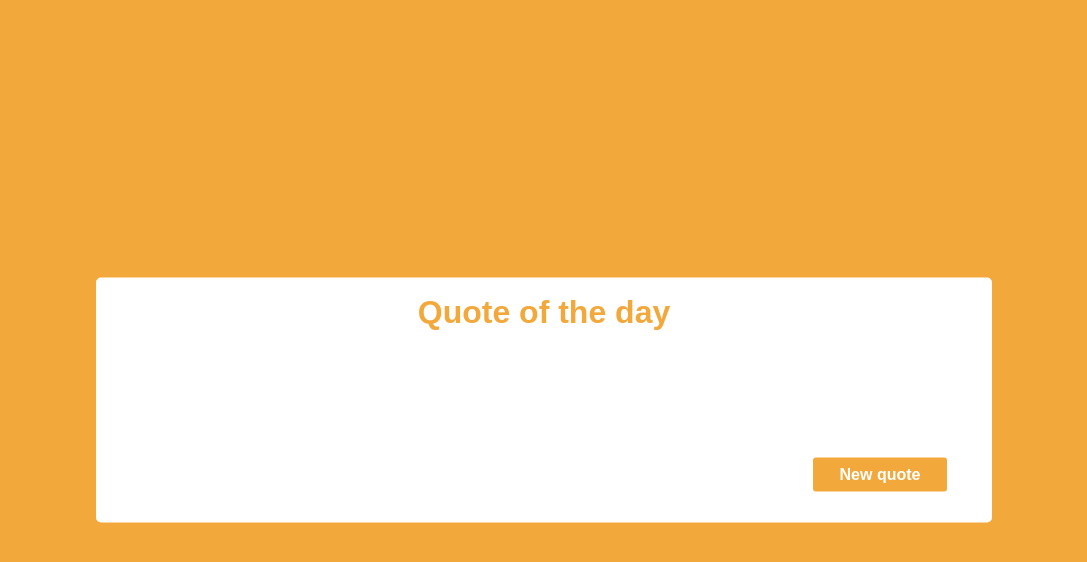
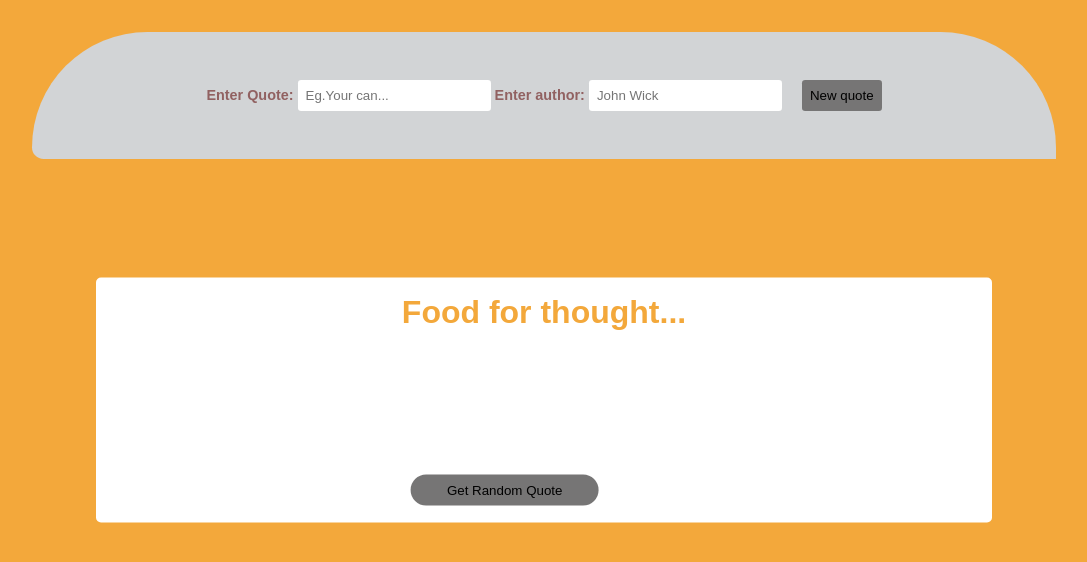
Before and after one commit to gai93003/Quote-generator-app, a plain HTML site: page frontend/index.html in a window 1280 px wide. Shown: the whole page, without its empty margins (96-1183 px from the left). Drawn offline with Linux system fonts and the light colour scheme; no server answers.

Commit message:
New updates on the app

```diff
--- a/frontend/index.html
+++ b/frontend/index.html
@@ -9,10 +9,23 @@
   </head>
   <body>
     <div class="container">
-      <h1>Quote of the day</h1>
+      <h1>Food for thought...</h1>
       <p id="quote"></p>
       <p id="author"></p>
-      <button type="button" id="new-quote">New quote</button>
+      <div>
+      <button type="button" id="new-quote">Get Random Quote</button>
+      </div>
     </div>
+    <form action="" id="new-quote-form">
+      <fieldset>
+<label for="quote-inpt">Enter Quote:
+        <input id="quote-inpt" type="text" placeholder="Eg.Your can..." required>
+      </label>
+      <label for="author-inpt">Enter author:
+        <input type="text" id="author-inpt", placeholder="John Wick" required>
+      </label>
+      <button type="submit">New quote</button>
+      </fieldset>
+    </form>
   </body>
 </html>
--- a/frontend/quote.mjs
+++ b/frontend/quote.mjs
@@ -18,6 +18,42 @@ const displayQuotes = (data) => {
 
 }
 
+// Submit new quote to the server
+
+const submitQuote = async (event) => {
+  event.preventDefault();
+
+  const quote = document.getElementById('quote-inpt').value.trim();
+  const author = document.getElementById('author-inpt').value.trim();
+
+  if (!quote || !author) {
+    alert("Please fill in both fields, thanks..");
+    return;
+  }
+
+  try {
+    const response = await fetch(url, {
+      method: "POST",
+      headers: {"Content-Type": "application/json"},
+      body: JSON.stringify({ quote, author })
+    });
+
+    if (response.ok) {
+      alert("Quote added successfully! Yahhh");
+      document.getElementById('new-quote-form').reset();
+      getQuote();
+    }
+    else {
+      alert("Failed to add quote.");
+    }
+  }
+  catch (error) {
+    console.error("Error submitting quote:". error);
+  }
+};
+
+document.getElementById('new-quote-form').addEventListener('submit', submitQuote);
+
 document.getElementById('new-quote').addEventListener('click', getQuote);
 
 window.onload = getQuote();
--- a/frontend/style.css
+++ b/frontend/style.css
@@ -35,22 +35,45 @@ p#quote {
 }
 
 button {
-  padding: 0.5rem;
-  margin: 0.5rem 0 1rem;
+  background: rgb(118, 117, 117);
+  margin-left: 1rem;
+}
+
+#new-quote-form fieldset {
+  border: none;
+}
+
+input#quote-inpt, input#author-inpt, form button {
+  padding:0.5rem;
+  border: none;
+  border-radius: 0.2rem;
   outline: none;
   border: none;
-  font-size: 16px;
-  float: right;
-  width: 15%;
-  float: right;
-  justify-self: end;
-  left: 80%;
+}
+
+.container div {
   position: absolute;
-  top: 70%;
-  font-weight: 600;
-  border-radius: 3px;
-  background-color: #f3a83b;
-  color: #fff;
+  bottom: 1px;
+  left: 1px;
+  width: 70%;
+  margin: 0 auto;
+  margin-bottom: 1rem;
+  transform: translate(50%);
+}
+
+.container div button{
+  margin: 0 auto;
+  border: none;
+  border-radius: 1rem;
+  outline: none;
+  padding: 0.2rem;
+
+}
+
+#new-quote {
+  padding: 0.5rem;
+  width: 30%;
+  margin: rem auto 0;
 }
 
 p#author {
@@ -75,3 +98,23 @@ p#author {
   width: 20px;
   height: 20px;
 }
+
+#new-quote-form {
+  padding: 3rem;
+  margin: 2rem auto;
+  width: 80%;
+  display: flex;
+  gap: 1.4rem;
+  justify-content: center;
+  align-items: center;
+  background-color: rgb(210, 212, 214);
+  border-top-left-radius: 10rem;
+  border-top-right-radius: 10rem;
+  border-bottom-left-radius: 1rem;
+}
+
+label {
+  color: rgb(145, 97, 97);
+  font-weight: bold;
+  font-size: 0.9rem;
+}
```
